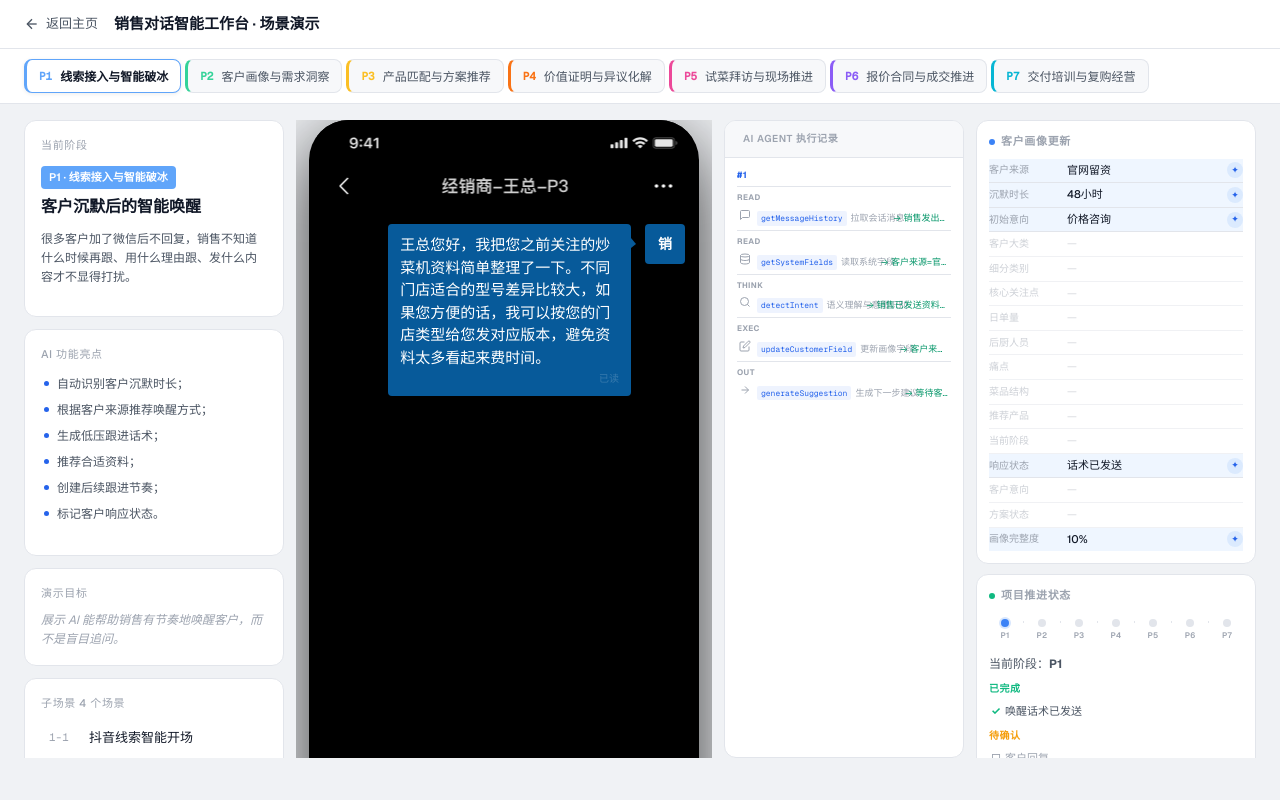
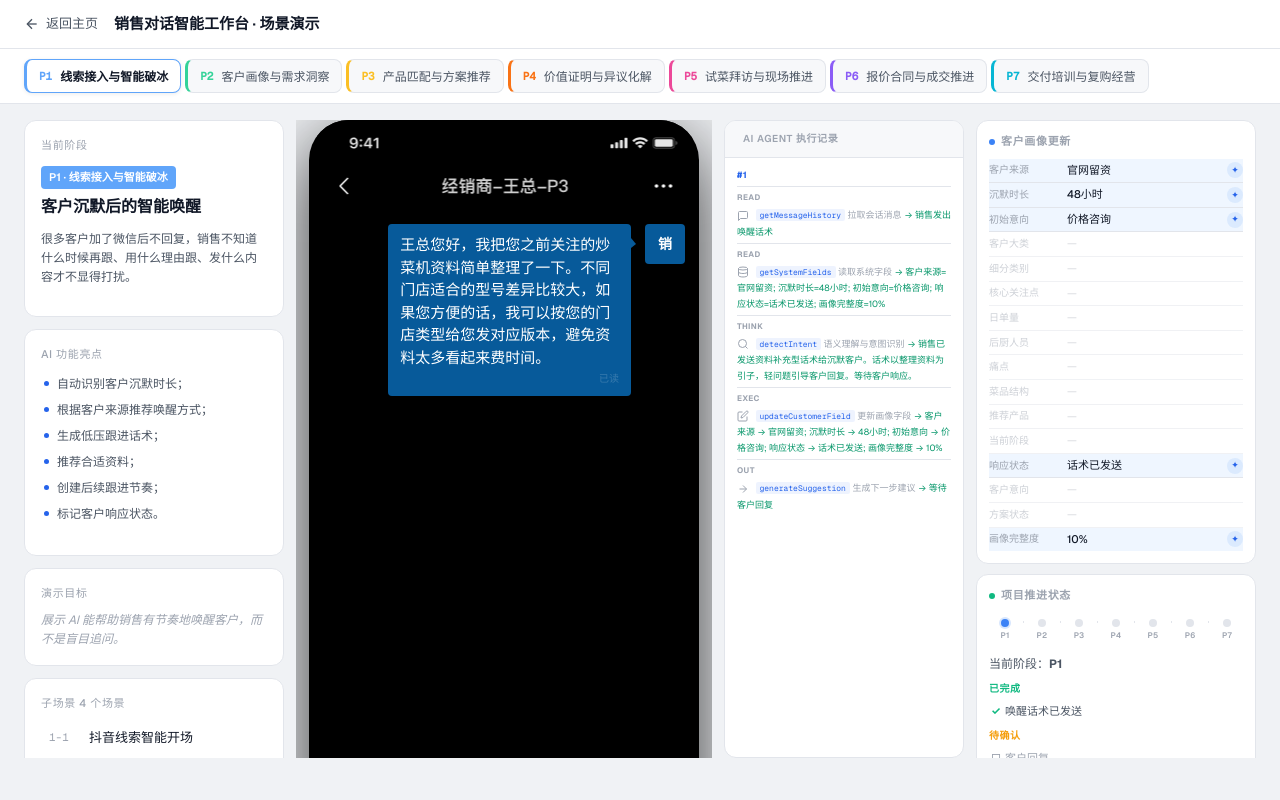
Before and after one commit to ttmouse/AI-Sale, a website: page scenes/scene-12-workbench/index.html in a window 1280 px wide. Drawn offline with nearby package versions, Linux system fonts and the light colour scheme.

Commit message:
fix: Agent日志行布局从flex改为inline，长文本自然换行

```diff
--- a/scenes/scene-12-workbench/index.html
+++ b/scenes/scene-12-workbench/index.html
@@ -180,12 +180,13 @@
 
 
     /* Agent 执行日志 - 执行过程流 */
-    .tl-agent-line { font-size: 0.625rem; line-height: 1.6; padding: 0.125rem 0; display: flex; align-items: baseline; gap: 0.25rem; }
-    .tl-agent-icon { flex-shrink: 0; width: 1rem; height: 1rem; display: inline-flex; align-items: center; justify-content: center; color: var(--text-muted); }
+    .tl-agent-line { font-size: 0.625rem; line-height: 1.5; padding: 0.125rem 0; }
+    .tl-agent-line-inner { display: inline; }
+    .tl-agent-icon { display: inline-flex; align-items: center; vertical-align: middle; width: 1rem; height: 1rem; color: var(--text-muted); }
     .tl-agent-icon svg { width: 12px; height: 12px; }
-    .tl-agent-label { font-weight: 500; color: var(--text-muted); font-size: 0.5625rem; white-space: nowrap; min-width: 2.2rem; }
+    .tl-agent-label { font-weight: 500; color: var(--text-muted); font-size: 0.5625rem; }
     .tl-agent-tool { font-family: "SF Mono", "Geist Mono", monospace; font-size: 0.5rem; color: var(--brand); background: var(--brand-muted); padding: 0.0625rem 0.25rem; border-radius: 0.125rem; white-space: nowrap; }
-    .tl-agent-result { font-size: 0.5625rem; color: #059669; margin-left: auto; text-align: right; max-width: 55%; overflow: hidden; text-overflow: ellipsis; white-space: nowrap; }
+    .tl-agent-result { font-size: 0.5625rem; color: #059669; word-break: break-word; }
     .tl-phase-divider { font-size: 0.5rem; font-weight: 700; color: var(--text-muted); padding: 0.25rem 0 0.0625rem; letter-spacing: 0.05em; border-top: 1px solid var(--border); margin-top: 0.125rem; }
     .tl-agent-tag { display: inline-block; padding: 0.0625rem 0.3125rem; background: var(--bg-subtle); border: 1px solid var(--border); border-radius: 0.125rem; font-size: 0.5625rem; color: var(--text-secondary); margin: 0.0625rem 0.125rem; }
     .tl-agent-confirm { background: #FEF3C7; border-color: #FDE68A; color: #92400E; }
```
